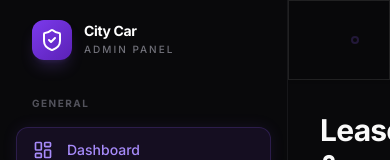
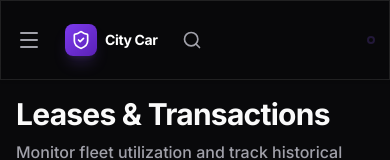
Before and after one commit to roohullah802/citycarcenter_admin_panel, a Next.js app: page /dashboard/leases in a window 390 px wide. Shown: the top 160 px of the page. Built offline with nearby package versions, Linux system fonts and the light colour scheme; no server answers.

Commit message:
add all screen responsive func

```diff
--- a/src/app/dashboard/layout.tsx
+++ b/src/app/dashboard/layout.tsx
@@ -13,7 +13,7 @@ export default function DashboardLayout({
       <Sidebar />
       <div className="flex flex-1 flex-col overflow-hidden">
         <TopBar />
-        <main className="flex-1 overflow-y-auto no-scrollbar p-8 lg:p-12">
+        <main className="flex-1 overflow-y-auto no-scrollbar p-4 sm:p-6 lg:p-10 xl:p-12">
           <div className="mx-auto max-w-[1600px]">
             {children}
           </div>
--- a/src/app/providers.tsx
+++ b/src/app/providers.tsx
@@ -4,6 +4,7 @@ import { QueryClient, QueryClientProvider } from '@tanstack/react-query'
 import { useState } from 'react'
 
 import { SearchProvider } from '@/context/SearchContext'
+import { SidebarProvider } from '@/context/SidebarContext'
 
 export function Providers({ children }: { children: React.ReactNode }) {
   const [queryClient] = useState(
@@ -22,7 +23,9 @@ export function Providers({ children }: { children: React.ReactNode }) {
   return (
     <QueryClientProvider client={queryClient}>
       <SearchProvider>
-        {children}
+        <SidebarProvider>
+          {children}
+        </SidebarProvider>
       </SearchProvider>
     </QueryClientProvider>
   )
--- a/src/components/layout/Sidebar.tsx
+++ b/src/components/layout/Sidebar.tsx
@@ -2,6 +2,7 @@
 
 import Link from 'next/link'
 import { usePathname } from 'next/navigation'
+import { useSidebar } from '@/context/SidebarContext'
 import {
   LayoutDashboard,
   Car,
@@ -10,7 +11,8 @@ import {
   FileCheck2,
   AlertTriangle,
   FileText,
-  ShieldCheck
+  ShieldCheck,
+  X
 } from 'lucide-react'
 
 const navigation = [
@@ -25,19 +27,41 @@ const navigation = [
 
 export function Sidebar() {
   const pathname = usePathname()
+  const { isOpen, close } = useSidebar()
 
   return (
-    <div className="flex flex-col w-72 bg-surface-950 border-r border-surface-800/50 text-surface-300">
-      <div className="flex h-20 shrink-0 items-center px-8">
+    <>
+      {/* Backdrop for mobile */}
+      {isOpen && (
+        <div
+          className="fixed inset-0 z-40 bg-surface-950/80 backdrop-blur-sm lg:hidden transition-opacity duration-300"
+          onClick={close}
+        />
+      )}
+
+      <div className={`
+        fixed inset-y-0 left-0 z-50 flex w-72 flex-col bg-surface-950 border-r border-surface-800/50 text-surface-300
+        transition-transform duration-300 ease-in-out lg:static lg:translate-x-0
+        ${isOpen ? 'translate-x-0' : '-translate-x-full'}
+      `}>
+        <div className="flex h-20 shrink-0 items-center justify-between px-8">
           <div className="flex items-center gap-3">
             <div className="flex h-10 w-10 items-center justify-center rounded-xl premium-gradient shadow-lg shadow-brand-500/20">
               <ShieldCheck className="h-6 w-6 text-white" />
             </div>
             <div className="flex flex-col">
               <span className="text-sm font-bold text-white tracking-tight leading-none">City Car</span>
-            <span className="text-[10px] font-medium text-surface-500 uppercase tracking-[0.2em] mt-1">Admin Panel</span>
+              <span className="text-[10px] font-medium text-surface-50 uppercase tracking-[0.2em] mt-1">Admin Panel</span>
             </div>
           </div>
+
+          {/* Close button for mobile */}
+          <button
+            onClick={close}
+            className="p-2 -mr-2 text-surface-400 hover:text-white lg:hidden transition-colors"
+          >
+            <X className="h-5 w-5" />
+          </button>
         </div>
 
         <div className="flex flex-1 flex-col overflow-y-auto no-scrollbar px-4 py-4">
@@ -51,6 +75,7 @@ export function Sidebar() {
                 <Link
                   key={item.name}
                   href={item.href}
+                  onClick={close}
                   className={`
                     group flex items-center px-4 py-3 text-sm font-medium rounded-xl transition-all duration-200
                     ${isActive
@@ -82,5 +107,6 @@ export function Sidebar() {
           </div>
         </div>
       </div>
+    </>
   )
 }
--- a/src/components/layout/TopBar.tsx
+++ b/src/components/layout/TopBar.tsx
@@ -1,15 +1,18 @@
 'use client'
 
 import { UserButton } from '@clerk/nextjs'
-import { Search, Command, X } from 'lucide-react'
+import { Search, Command, X, Menu, ShieldCheck } from 'lucide-react'
 import { useSearch } from '@/context/SearchContext'
+import { useSidebar } from '@/context/SidebarContext'
 import { usePathname } from 'next/navigation'
 import { useEffect, useState } from 'react'
 
 export function TopBar() {
   const { searchQuery, setSearchQuery } = useSearch()
+  const { toggle } = useSidebar()
   const pathname = usePathname()
   const [localSearch, setLocalSearch] = useState(searchQuery)
+  const [isMobileSearchOpen, setIsMobileSearchOpen] = useState(false)
 
   // Sync local search with global search query when it changes elsewhere
   useEffect(() => {
@@ -39,10 +42,30 @@ export function TopBar() {
   }
 
   return (
-    <div className="sticky top-0 z-10 flex h-20 flex-shrink-0 glass border-b border-surface-800/50 shadow-sm">
-      <div className="flex flex-1 justify-between px-8">
-        <div className="flex flex-1 items-center">
-          {isSearchEnabled ? (
+    <div className="sticky top-0 z-30 flex h-20 flex-shrink-0 glass border-b border-surface-800/50 shadow-sm">
+      <div className="flex flex-1 justify-between px-4 sm:px-6 lg:px-8">
+        <div className="flex flex-1 items-center gap-4">
+          {/* Mobile menu button and Logo */}
+          {!isMobileSearchOpen && (
+            <div className="flex items-center gap-4 lg:hidden">
+              <button
+                onClick={toggle}
+                className="p-2 -ml-2 text-surface-400 hover:text-white transition-colors"
+              >
+                <Menu className="h-6 w-6" />
+              </button>
+              <div className="flex items-center gap-2">
+                <div className="flex h-8 w-8 items-center justify-center rounded-lg premium-gradient shadow-lg shadow-brand-500/20">
+                  <ShieldCheck className="h-5 w-5 text-white" />
+                </div>
+                <span className="text-sm font-bold text-white tracking-tight">City Car</span>
+              </div>
+            </div>
+          )}
+
+          {isSearchEnabled && (
+            <>
+              {/* Desktop Search */}
               <div className="relative w-full max-w-md hidden md:block">
                 <div className="absolute inset-y-0 left-0 flex items-center pl-3 pointer-events-none">
                   <Search className="h-4 w-4 text-surface-500" />
@@ -70,14 +93,49 @@ export function TopBar() {
                   )}
                 </div>
               </div>
+
+              {/* Mobile Search Toggle */}
+              <div className="md:hidden flex-1 flex items-center">
+                {isMobileSearchOpen ? (
+                  <div className="relative w-full flex items-center animate-in slide-in-from-right-4 duration-200">
+                    <div className="absolute inset-y-0 left-0 flex items-center pl-3 pointer-events-none">
+                      <Search className="h-4 w-4 text-surface-500" />
+                    </div>
+                    <input
+                      autoFocus
+                      type="text"
+                      value={localSearch}
+                      onChange={handleSearchChange}
+                      className="block w-full pl-10 pr-10 py-2 border border-brand-500/50 rounded-xl bg-surface-900 text-sm text-surface-100 focus:outline-none ring-2 ring-brand-500/20"
+                      placeholder="Search..."
+                    />
+                    <button
+                      onClick={() => {
+                        setIsMobileSearchOpen(false)
+                        clearSearch()
+                      }}
+                      className="absolute inset-y-0 right-0 flex items-center pr-3 text-surface-500"
+                    >
+                      <X className="h-4 w-4" />
+                    </button>
+                  </div>
                 ) : (
-            <div className="h-10" /> // Placeholder to keep spacing
+                  <button
+                    onClick={() => setIsMobileSearchOpen(true)}
+                    className="p-2 text-surface-400 hover:text-white"
+                  >
+                    <Search className="h-5 w-5" />
+                  </button>
                 )}
               </div>
+            </>
+          )}
 
-        <div className="ml-4 flex items-center gap-6">
+          {!isSearchEnabled && !isMobileSearchOpen && <div className="h-10 lg:hidden" />}
+        </div>
 
-
+        {!isMobileSearchOpen && (
+          <div className="ml-4 flex items-center gap-2 sm:gap-6">
             <div className="h-8 w-px bg-surface-800 hidden sm:block" />
 
             {/* Profile dropdown */}
@@ -90,13 +148,14 @@ export function TopBar() {
                 <UserButton
                   appearance={{
                     elements: {
-                    userButtonAvatarBox: "h-9 w-9 rounded-full"
+                      userButtonAvatarBox: "h-8 w-8 sm:h-9 sm:w-9 rounded-full"
                     }
                   }}
                 />
               </div>
             </div>
           </div>
+        )}
       </div>
     </div>
   )
--- /dev/null
+++ b/src/context/SidebarContext.tsx
@@ -0,0 +1,53 @@
+'use client'
+
+import React, { createContext, useContext, useState, useEffect } from 'react'
+import { usePathname } from 'next/navigation'
+
+interface SidebarContextType {
+  isOpen: boolean
+  toggle: () => void
+  close: () => void
+  open: () => void
+}
+
+const SidebarContext = createContext<SidebarContextType | undefined>(undefined)
+
+export function SidebarProvider({ children }: { children: React.ReactNode }) {
+  const [isOpen, setIsOpen] = useState(false)
+  const pathname = usePathname()
+
+  const toggle = () => setIsOpen((prev) => !prev)
+  const close = () => setIsOpen(false)
+  const open = () => setIsOpen(true)
+
+  // Close sidebar on route change
+  useEffect(() => {
+    setIsOpen(false)
+  }, [pathname])
+
+  // Prevent scrolling when mobile sidebar is open
+  useEffect(() => {
+    if (isOpen) {
+      document.body.style.overflow = 'hidden'
+    } else {
+      document.body.style.overflow = 'unset'
+    }
+    return () => {
+      document.body.style.overflow = 'unset'
+    }
+  }, [isOpen])
+
+  return (
+    <SidebarContext.Provider value={{ isOpen, toggle, close, open }}>
+      {children}
+    </SidebarContext.Provider>
+  )
+}
+
+export function useSidebar() {
+  const context = useContext(SidebarContext)
+  if (context === undefined) {
+    throw new Error('useSidebar must be used within a SidebarProvider')
+  }
+  return context
+}
```
Lines whose indentation alone changed are shown as unchanged.
